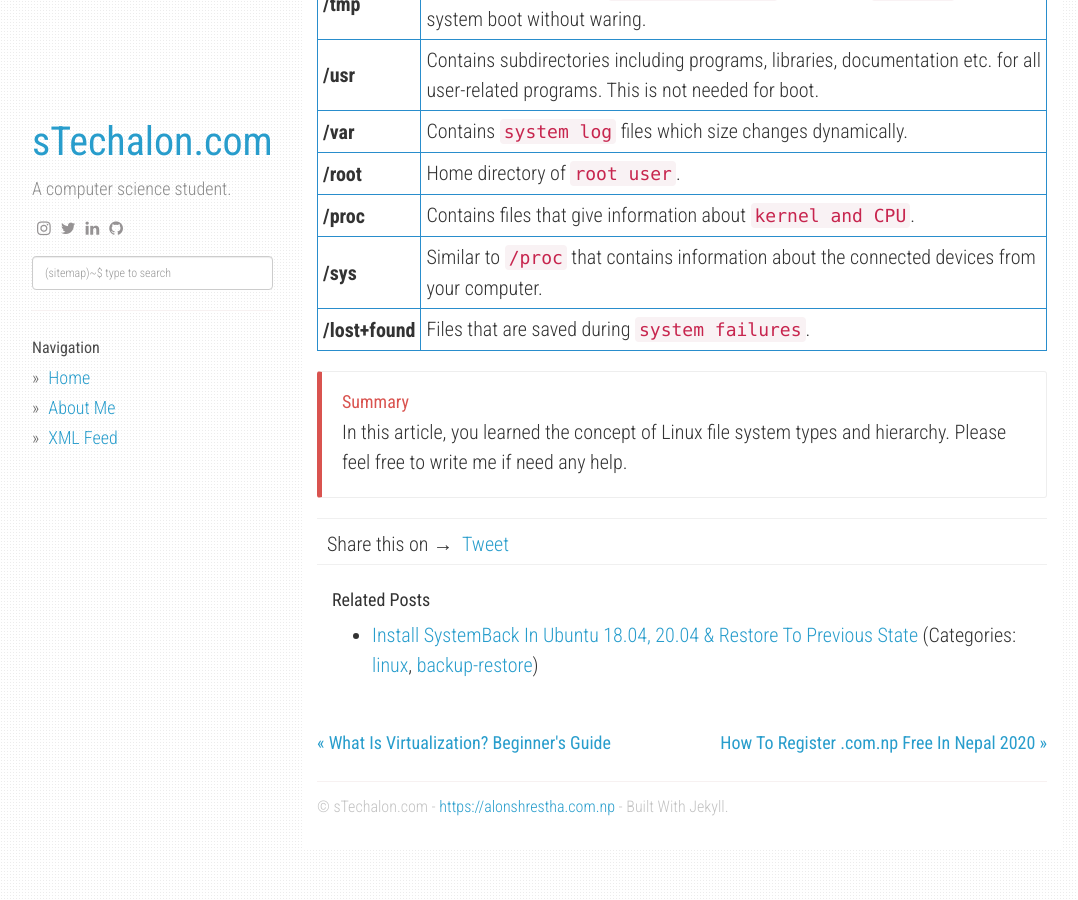
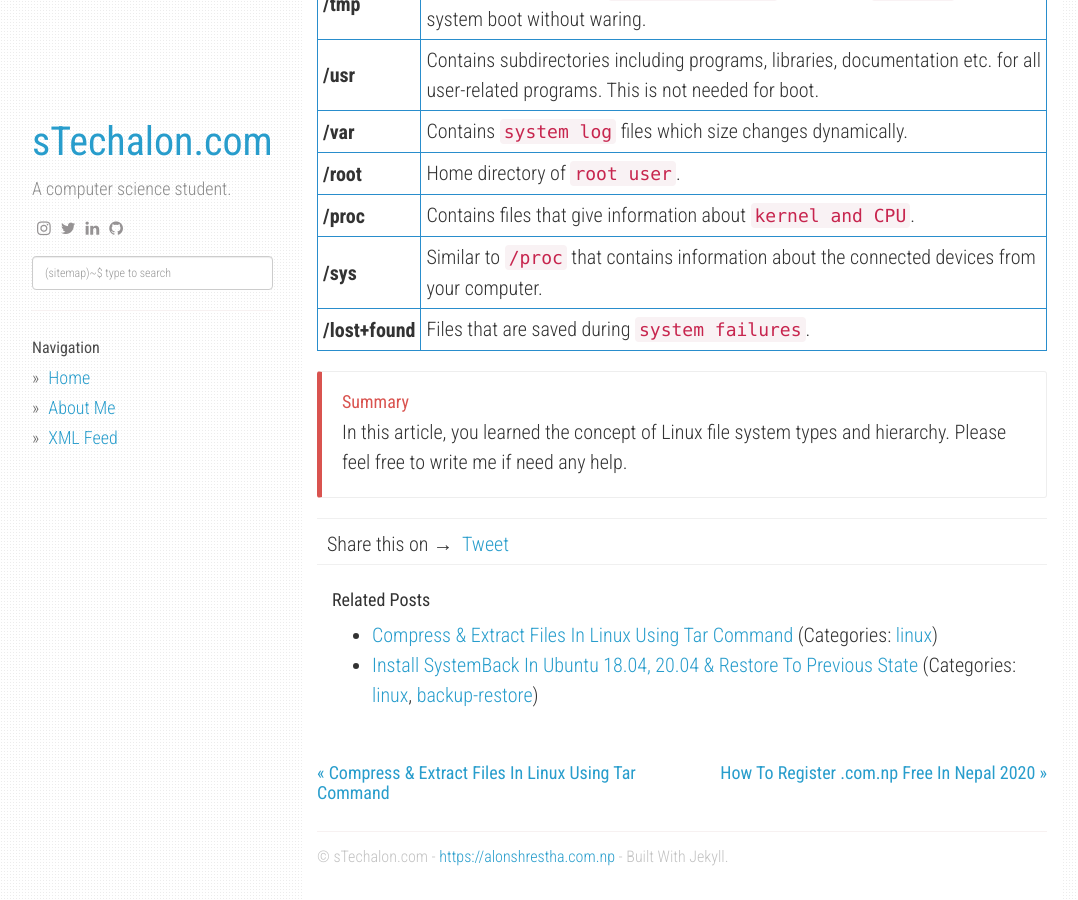
Before and after one commit to alonshrestha/stechalon.com, a Jekyll site: the page built from _posts/2019-10-26-linux-file-system-explained.md, in a window 1280 px wide and 900 px high, scrolled down 4112 px. Shown: the whole window, without its empty margins (53-1131 px from the left). Built offline with Jekyll 4.4.1, drawn with Linux system fonts in a browser that asks for light colours; nearby versions of some CDN libraries; comment, search, counter and statistics services are not loaded; some of the changed lines change nothing that is shown.

Commit message:
Post Layout Update

```diff
--- a/_layouts/post.html
+++ b/_layouts/post.html
@@ -29,7 +29,7 @@ layout: default
               <ul>
             {% endif %}
                 <li class="relatedPost">
-                  <a href="{{ site.url }}{{ post.url }}">{{ post.title }}</a>
+                  <a href="{{ site.url }}{{ post.url }}" target="_blank">{{ post.title }}</a>
                   {% if post.categories %}
                     (Categories: {% for category in post.categories %}<a href="/category/{{ category }}" target="_blannk">{{ category }}</a>{% if forloop.last == false %}, {% endif %}{% endfor %})
                   {% endif %}
--- /dev/null
+++ b/_posts/2019-10-19-compress-extract-tar-command-linux.md
@@ -0,0 +1,196 @@
+---
+layout: post
+title: "Compress & Extract Files In Linux Using Tar Command"
+categories: [linux]
+image: compress-extract-tar-command-linux/1.png
+tags:
+- linux
+- ubuntu
+- centos
+- unzip
+- command
+- compression
+- archive
+- tar
+- gz
+- bz2
+description: "How to compress and extract files in Linux using tar command with examples. What is tar command and how to use in Linux for unzip and zip .tar .gz archive?"
+---
+
+![Compress & Extract Files In Linux Using Tar Command | sTechalon.com](/static/img/posts/compress-extract-tar-command-linux/1.png)
+Managing and working with file compression and archive is the most important file-related task in Linux. [tar](https://en.wikipedia.org/wiki/Tar_(computing)){:terget="_blank"}{:rel="nofollow"} command is known as <span style="color:#bb1919">*Tape ARchive*</span> which is used to create an archive of [files in Linux](https://stechalon.com/linux-file-system-explained){:targer="_blank"}. This command creates an archive without compression.
+
+For creating an archive file with compression, you need to use specific compression tools or need to specify an option that compresses the archive while it is created. In this article, we will learn how to manage and work with archives and compressed files.
+
+> **Table Of Content**
+
+* TOC
+{:toc}
+
+# Create Archive
+To create an archive we use <span style="color:#bb1919">*'tar -cf  Archive-file-name.tar  /file-you-want-to-archive'*</span>.  In below example an archive is created with the name <span style="color:#bb1919">*myFiles.tar*</span> for directory <span style="color:#bb1919">*/home/alon/Documents/*</span>.
+
+**Example:**
+
+{% highlight ruby %}
+
+[alon@localhost ~]$ tar -cf myFiles.tar /home/alon/Documents/
+
+{% endhighlight %}
+
+If you want to see what is happening while running above command, use `-v` option.
+
+{% highlight ruby %}
+
+[alon@localhost ~]$ tar -cvf myFiles.tar /home/alon/Documents/
+/home/alon/Documents/
+/home/alon/Documents/passwd
+/home/alon/Documents/newfile
+/home/alon/Documents/oktest.tar
+/home/alon/Documents/oktest.tar.bz2
+/home/alon/Documents/linkedfile
+
+{% endhighlight %}
+
+{% include note.html content= " In -cvf option ( - ) was not being used in old version of tar." %}
+
+# Add File in Existing Archive
+While managing archives with tar,  there might also be a case to add a new file in the existing archive. For that, we use `-r` options. Syntax <span style="color:#bb1919">*'tar -rvf  Archive-file-name.tar  /path-of/file-you-want-to-add-to-the-archive'*</span>.
+
+**Example:**
+
+{% highlight ruby %}
+
+[alon@localhost ~]$ tar -rvf myFiles.tar /etc/hosts
+
+{% endhighlight %}
+
+# Update Existing Archive
+
+To update current existing archive file, we can use the `-u` options. Syntax <span style="color:#bb1919">*'tar -uvf  Archive-file-name.tar /path-to/File-you-want-to-update'*</span>.
+
+**Example:**
+
+
+{% highlight ruby %}
+
+[alon@localhost ~]$ tar -uvf myFiles.tar updatefile
+
+{% endhighlight %}
+
+
+# Monitoring Archive
+
+You can also view all the files for the archive before extracting. For that, use `-t` option. Sytntax <span style="color:#bb1919">*'tar -tvf  Archive-file-name.tar'*</span>
+
+**Example**
+
+{% highlight ruby %}
+
+[alon@localhost ~]$ tar -tvf myFiles.tar
+drwxr-xr-x alon/alon         0 2019-10-19 15:28 home/alon/Documents/
+-rw-r--r-- alon/alon      2268 2019-10-19 15:27 home/alon/Documents/passwd
+-rw-rw-r-- alon/alon         0 2019-10-19 15:27 home/alon/Documents/newfile
+-rw-rw-r-- alon/alon    235520 2019-10-19 15:27 home/alon/Documents/oktest.tar
+-rw-rw-r-- alon/alon     27291 2019-10-19 15:27 home/alon/Documents/oktest.tar.bz2
+-rw-rw-r-- alon/alon         0 2019-10-19 15:27 home/alon/Documents/linkedfile
+-rw-r--r-- alon/alon         0 2019-10-19 15:28 home/alon/Documents/hosts
+-rw-r--r-- root/root         0 2019-10-05 21:29 etc/hosts
+
+{% endhighlight %}
+
+{% include tip.html content= "It's good practice to monitor your archive before extracting it." %}
+
+# Extracting Archive
+Now its time to extract the content of the archive. For that, use `-x` option. Syntax  <span style="color:#bb1919">*'tar -xvf Archive-file-name.tar'*</span>
+
+**Example:**
+
+{% highlight ruby %}
+
+[alon@localhost ~]$ tar -xvf myFiles.tar
+home/alon/Documents/
+home/alon/Documents/passwd
+home/alon/Documents/newfile
+home/alon/Documents/oktest.tar
+home/alon/Documents/oktest.tar.bz2
+home/alon/Documents/linkedfile
+home/alon/Documents/hosts
+etc/hosts
+
+
+{% endhighlight %}
+
+The above command extracts the content of archive in the current directory. To specify your target directory where you want to extract the the file use `-C` option. Syntax <span style="color:#bb1919">*'tar -xvf Archive-file-name.tar -C /your-path'*</span>.
+
+**Example:**
+
+{% highlight ruby %}
+
+[alon@localhost ~]$ tar -xvf myFiles.tar -C /tmp/
+home/alon/Documents/
+home/alon/Documents/passwd
+home/alon/Documents/newfile
+home/alon/Documents/oktest.tar
+home/alon/Documents/oktest.tar.bz2
+home/alon/Documents/linkedfile
+home/alon/Documents/hosts
+etc/hosts
+
+{% endhighlight %}
+
+# Using Compression in Archive
+Using compression utility in archive allows you to make files that take less disk space by removing the redundancy. In the above example, none of the archive were compressed with a single byte. For compression archive, it had to be compressed with separate utility such as [gzip](https://www.gzip.org/){:target="_blank"}{:rel="nofollow"} or [bzip2](https://en.wikipedia.org/wiki/Bzip2){:target="_blank"}{:rel="nofollow"}.
+
+You can compress the <span style="color:#bb1919">*'Archive-file-name.tar'*</span> file using `gzip` command which generates <span style="color:#bb1919">*'Archive-file-name.tar.gz'*</span>. For alternative of using `gzip`, we can use `bzip2` utility which uses more efficient encryption algorithm.
+
+For compression, simply include `-z` option for `gzip` or `-j` option for `bzip2`.
+
+**Example for tar.gz**
+
+{% highlight ruby %}
+
+[alon@localhost ~]$ tar -czvf myFiles.tar.gz myFiles.tar
+
+{% endhighlight %}
+
+**Example for tar.b2z**
+
+{% highlight ruby %}
+
+[alon@localhost ~]$ tar -cjvf myFiles.tar.bz2 myFiles.tar
+
+{% endhighlight %}
+
+**Example for tar vs tar.gz vs tar.bz2**
+
+{% highlight ruby %}
+
+[alon@localhost ~]$ du -sh myFiles.tar
+272K    myFiles.tar
+[alon@localhost ~]$ du -sh myFiles.tar.gz
+88K     myFiles.tar.gz
+[alon@localhost ~]$ du -sh myFiles.tar.bz2
+64K     myFiles.tar.bz2
+
+{% endhighlight %}
+
+The below table gives you an overview of the significant options used in tar.
+
+|Options  |Use  |
+|---|---|
+| c  | Creates an archive. |
+| v  | Shows verbose output while tar is working |
+| f  |   Used to specify the name of the tar archive that is to be used. Without using this option, the default destination is STDIN for  -x  and STDOUT for  -c .     |
+|   t  | Shows the contents of an archive |
+|   z  | Compresses/decompresses the archive while creating it, by using gzip |
+|   j  | Compresses/decompresses the archive by using bzip2 |
+|   x  | Extracts an archive. |
+|   u  | Updates an archive; only newer files will be written to the archive |
+|   C  |  Changes the working directory before performing the command.  |
+|   r  |  Appends files to an archive. |
+
+{% include summaryCallout.html heading= "Summary" content= "In this articel, you learned how to manage and work with Linux file management tools. Please feel free to write me if need any help." %}
+
+> **Reference**
+>  > Red Hat® RHCSA™/RHCE® 7 Cert Guide: Red Hat Enterprise Linux 7 (EX200 and EX300) Sander van Vugt.
```
Also changed, not shown: static/img/posts/compress-extract-tar-command-linux/1.png (added).
